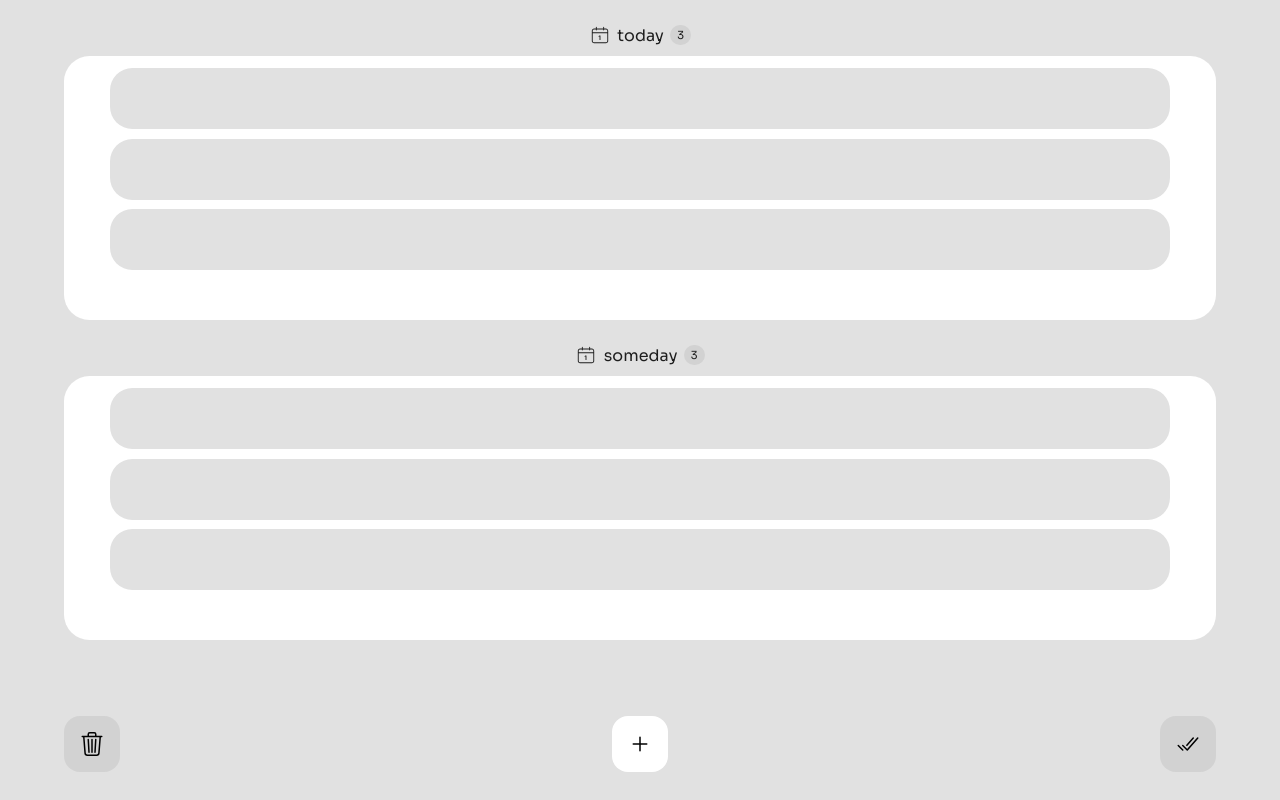
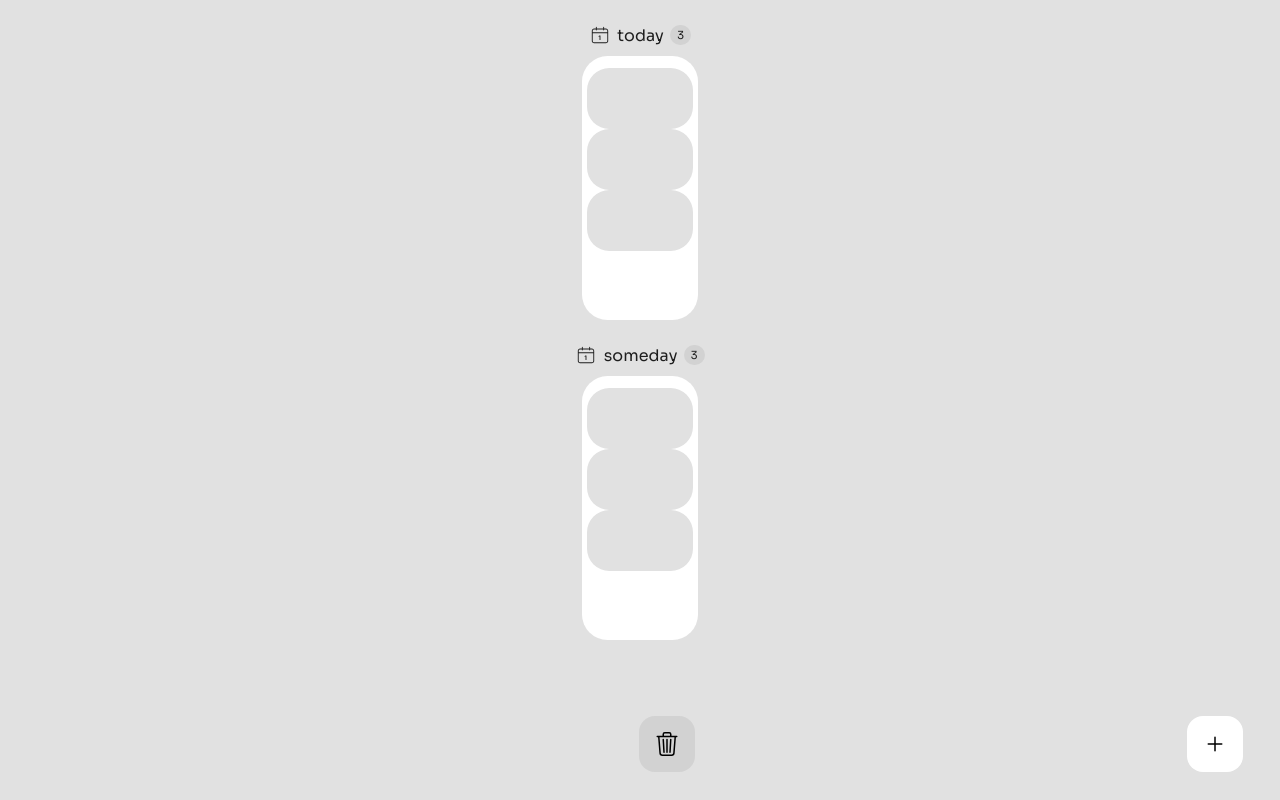
Before and after one commit to Charmingdc/DayForge, a React (Vite) app: page / in a window 1280 px wide. Built offline with nearby package versions, Linux system fonts and the light colour scheme.

Commit message:
Fixed replit code indentation issue :)

```diff
--- a/src/App.css
+++ b/src/App.css
@@ -14,7 +14,7 @@
 
 body {
  width: 100vw;
-  height: 100vh
+ height: 100vh;
  display: flex;
  flex-direction: column;
  align-items: center;
@@ -71,7 +71,7 @@ main {
  display: flex;
  flex-direction: column;
  align-items: center;
-	gap: .6rem;
+.gap: .6rem;
  padding: .8rem 4%;
  background-color: var(--accent-color);
  overflow-x: hidden;
--- a/src/components/FooterNav.tsx
+++ b/src/components/FooterNav.tsx
@@ -17,7 +17,7 @@ const FooterNav: React.FC = () => {
 				<IoCheckmarkDoneOutline size={24} />
 			</button>
 		</section>
-	)
-}
+	);
+};
 
 export default FooterNav;
```
Also changed, not shown: src/components/TodoList.tsx (+6 -6 lines). Lines whose indentation alone changed are shown as unchanged.
